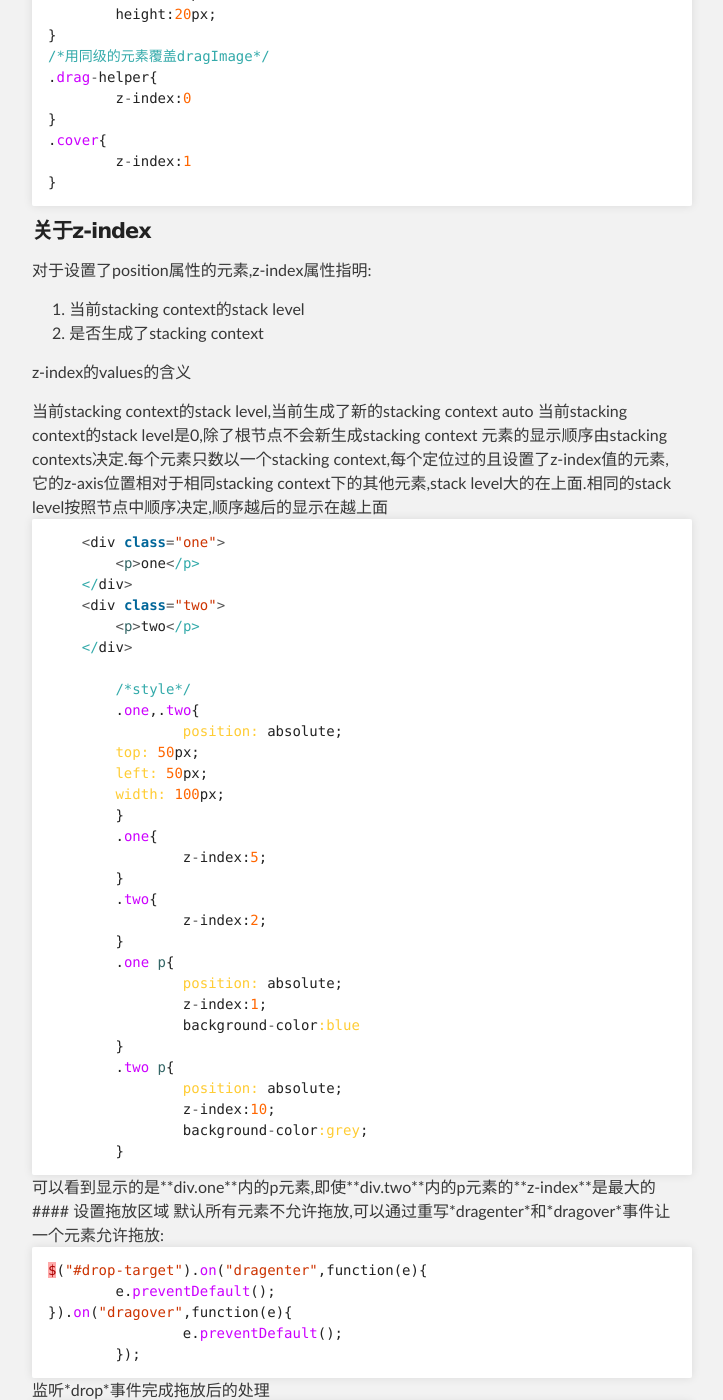
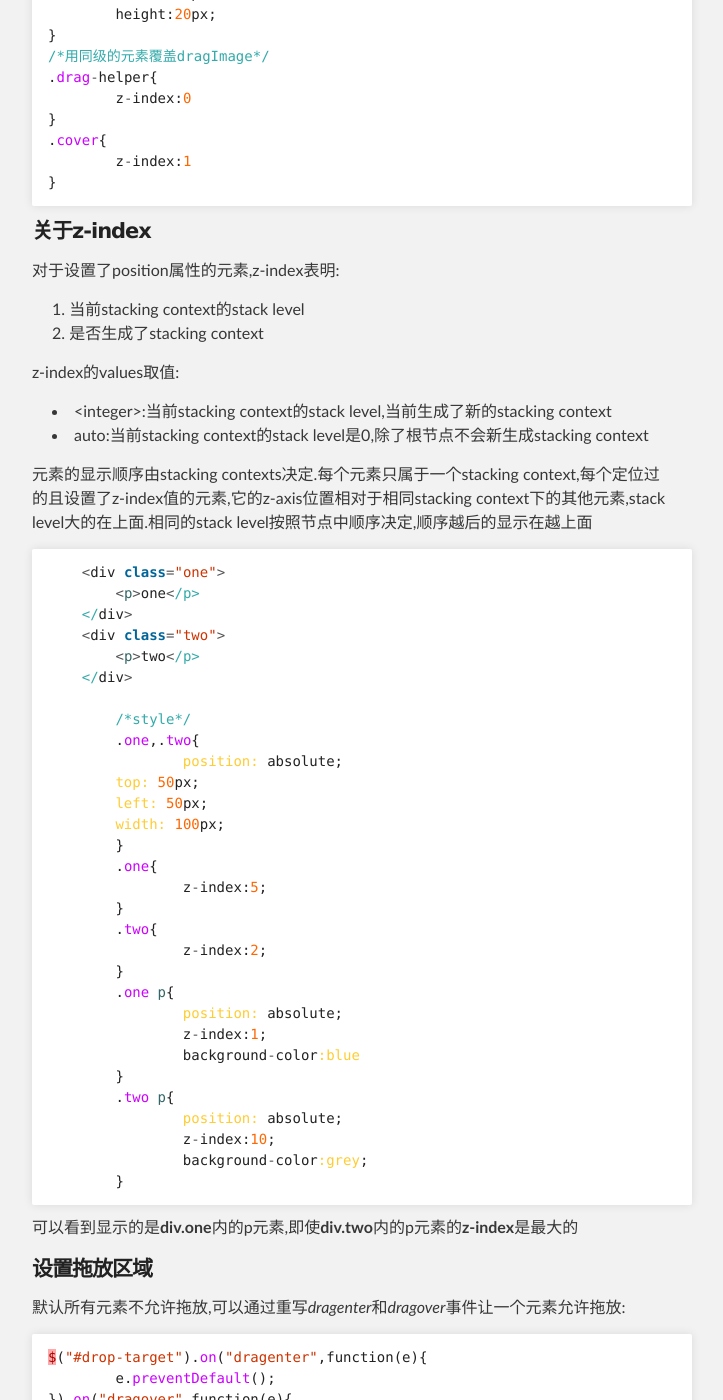
Before and after one commit to airixly/airixly.github.io, a Jekyll site: the page built from _posts/2013-10-29-HTML5拖放的实现.md, in a window 1280 px wide and 1400 px high, scrolled down 1332 px. Shown: the whole window, without its empty margins (288-1011 px from the left). Built offline with Jekyll 4.4.1, drawn with Linux system fonts in a browser that asks for light colours; Markdown is read by kramdown in place of the engine named in the settings; comment, search, counter and statistics services are not loaded.

Commit message:
fixed z-inex errors

```diff
--- a/_posts/2013-10-29-HTML5拖放的实现.md
+++ b/_posts/2013-10-29-HTML5拖放的实现.md
@@ -60,16 +60,17 @@ function clearDragImage(){
 
 ####关于z-index
 
-对于设置了position属性的元素,z-index属性指明:
+对于设置了position属性的元素,z-index表明:
 
 1. 当前stacking context的stack level
 2. 是否生成了stacking context
 
-z-index的values的含义
-<integer>    当前stacking context的stack level,当前生成了新的stacking context
-auto         当前stacking context的stack level是0,除了根节点不会新生成stacking context
+z-index的values取值:
 
-元素的显示顺序由stacking contexts决定.每个元素只数以一个stacking context,每个定位过的且设置了z-index值的元素,它的z-axis位置相对于相同stacking context下的其他元素,stack level大的在上面.相同的stack level按照节点中顺序决定,顺序越后的显示在越上面
+* &lt;integer&gt;:当前stacking context的stack level,当前生成了新的stacking context
+* auto:当前stacking context的stack level是0,除了根节点不会新生成stacking context
+
+元素的显示顺序由stacking contexts决定.每个元素只属于一个stacking context,每个定位过的且设置了z-index值的元素,它的z-axis位置相对于相同stacking context下的其他元素,stack level大的在上面.相同的stack level按照节点中顺序决定,顺序越后的显示在越上面
 
 {% highlight ruby %}
     <div class="one">
```
